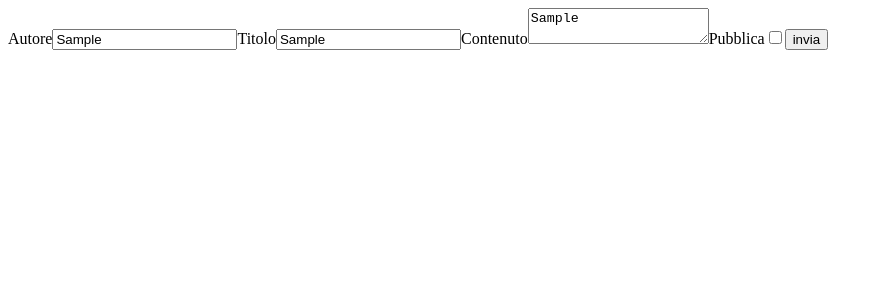
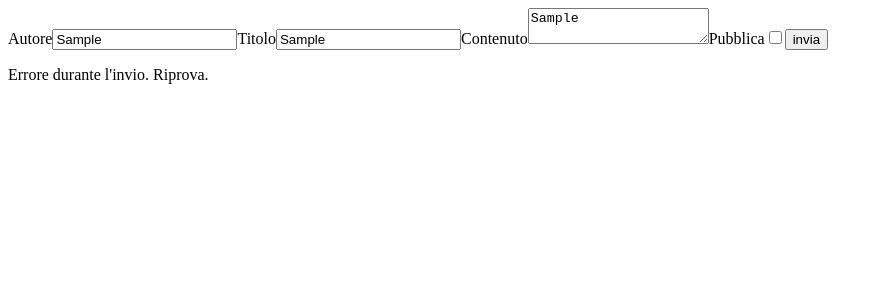
Before and after one commit to dannyarena/react-post-form, a React (Vite) app: page / in a window 1280 px wide. Both pictures are taken after typing "Sample", "Sample", "Sample" into the empty fields and a click on the button "invia". Shown: the top 300 px of the page, without its empty margins (0-883 px from the left). Built offline with nearby package versions, Linux system fonts and the light colour scheme; no server answers.

Commit message:
add alert

```diff
--- a/src/App.jsx
+++ b/src/App.jsx
@@ -14,6 +14,7 @@ function App() {
 
   });
   console.log(formData);
+  const [feedback, setFeedback] = useState("")
 
   function handleChange(e) {
     const {name, type, value, checked } = e.target;
@@ -29,9 +30,11 @@ function handleSubmit(e) {
   axios.post("https://67c5b4f3351c081993fb1ab6.mockapi.io/api/posts", formData)
   .then(res => {
     console.log("Post riuscito!", res.data);
+    setFeedback("Post inviato con successo!");
   })
   .catch(err => {
     console.log("Errore")
+    setFeedback("Errore durante l'invio. Riprova.");
   });
 }
 
@@ -72,10 +75,13 @@ function handleSubmit(e) {
     onChange={handleChange}/>
 
     <button type='submit'>invia</button>
+
+    {feedback && <p>{feedback}</p>}
+
     </form>
 
     </>
-  )
+  );
 }
 
-export default App
+export default App;
```
